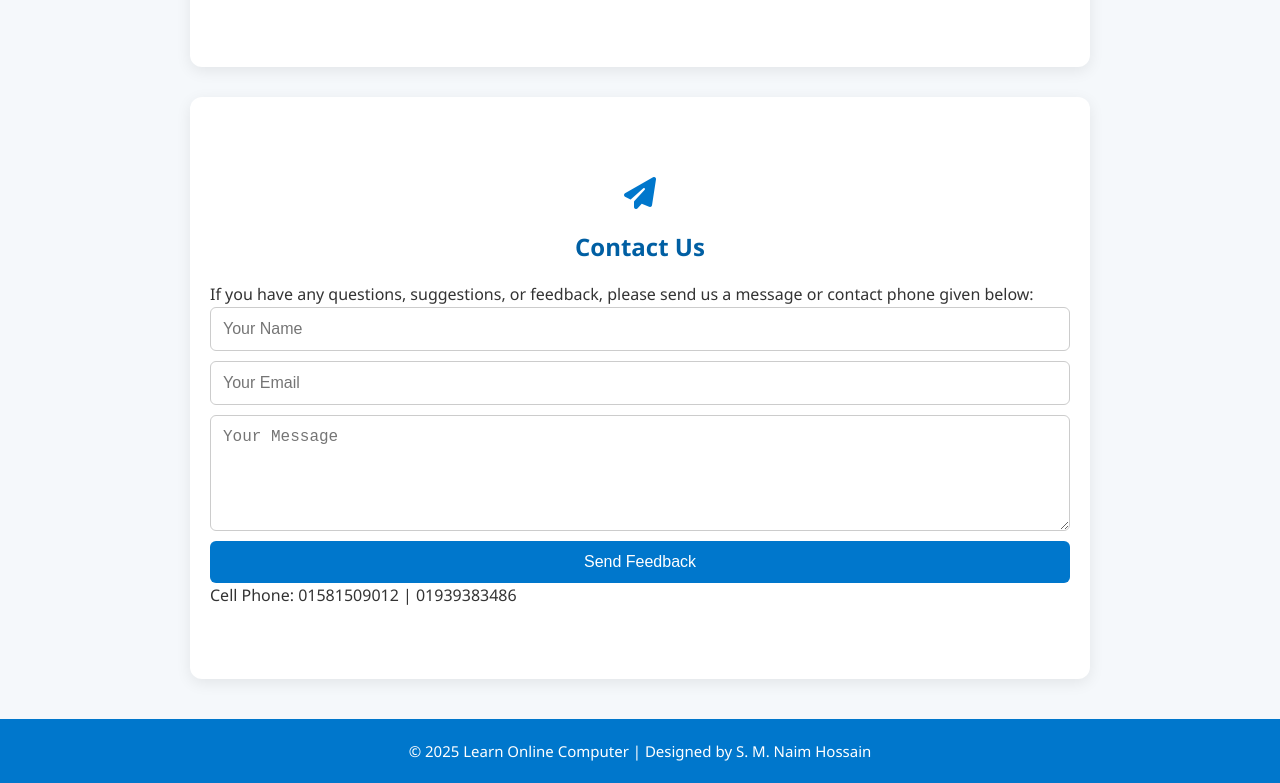
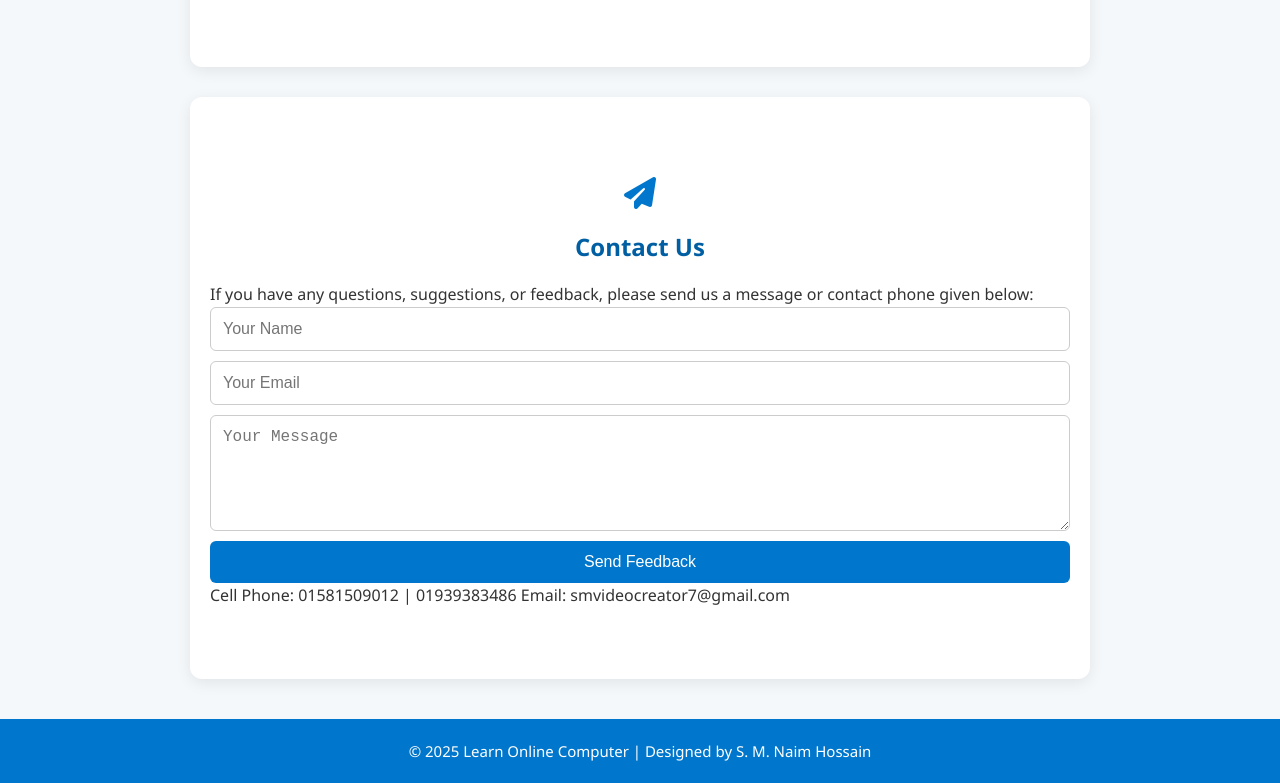
Before and after one commit to rifaturrana/ca-niport, a plain HTML site: page index.html in a window 1280 px wide. Shown: the part 1384-2167 px from the top of the page. Drawn offline with Linux system fonts and the light colour scheme.

Commit message:
change word

```diff
--- a/index.html
+++ b/index.html
@@ -252,7 +252,7 @@
       <textarea name="message" rows="5" placeholder="Your Message" required></textarea>
       <button type="submit">Send Feedback</button>
     </form>
-    <p>Cell Phone: 01581509012 | 01939383486</p>
+    <p>Cell Phone: 01581509012 | 01939383486 Email: smvideocreator7@gmail.com</p>
   </section>
 
   <footer>
```
